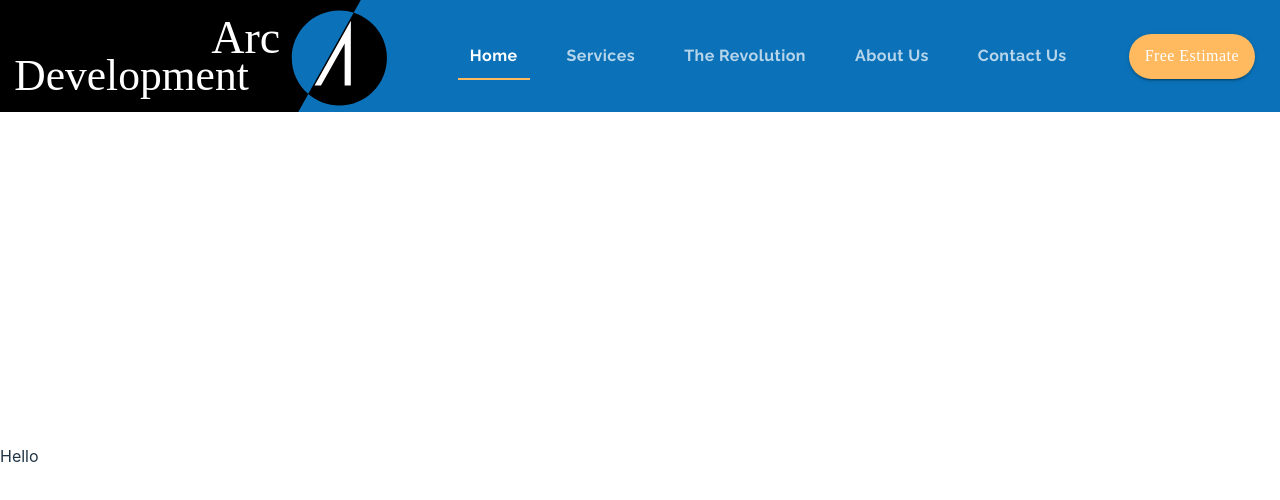
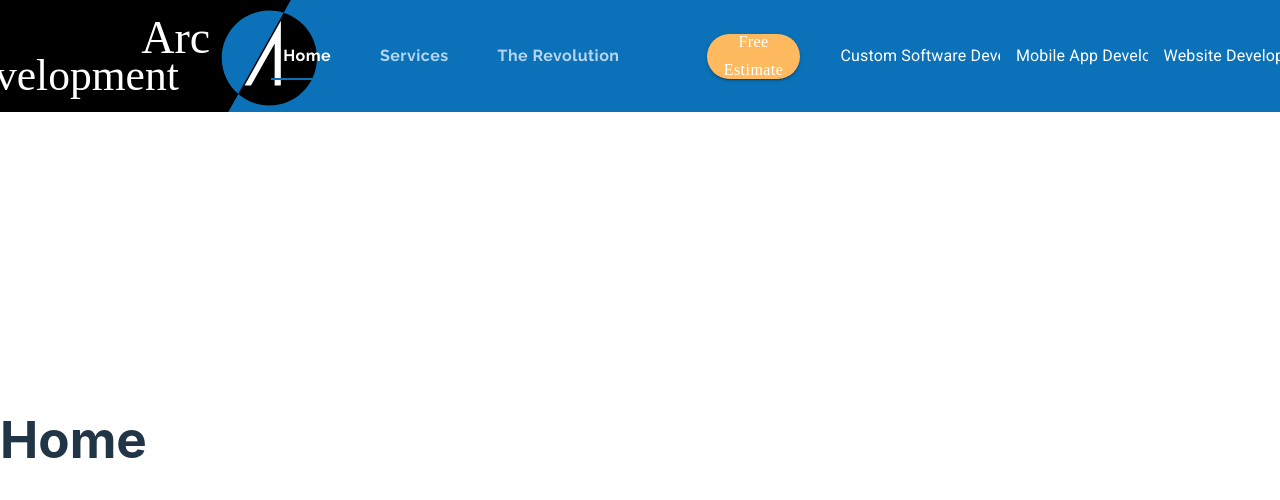
Before and after one commit to vincentnguyen127/V-Technology, a React (Vite) app in the folder client/: page / in a window 1280 px wide. Shown: the top 500 px of the page. Built offline with nearby package versions, Linux system fonts and the light colour scheme.

Commit message:
chore: Add lazy loading for images and implement routing in App component

```diff
--- a/client/src/components/App.tsx
+++ b/client/src/components/App.tsx
@@ -1,22 +1,40 @@
-import { useState } from 'react'
-import { Box, Button, Container } from '@material-ui/core'
+
 import Header from './ui/Header'
-import { ThemeProvider, createTheme } from '@material-ui/core'
+import { ThemeProvider } from '@material-ui/core'
 import theme from './ui/Theme'
+import { BrowserRouter as Router, Route, Routes } from 'react-router-dom';
 
-// const theme = createTheme({
 
-// })
+function Home() {
+  return <h1>Home</h1>;
+}
+
+function About() {
+  return <h1>About</h1>;
+}
+
+function Contact() {
+  return <h1>Contact</h1>;
+}
 
 function App() {
-  const [count, setCount] = useState(0)
-
   return (
     <>
-     <ThemeProvider theme={theme}>
-     <Header />
-     Hello
-      </ThemeProvider>
+      <ThemeProvider theme={theme}>
+      <Router>
+        <Header />
+        <Routes>
+          <Route path="/" element={<Home />} />
+          <Route path="/services" element={<About />} />
+          <Route path="/customsoftware" element={<Home />} />
+          <Route path="/mobileapps" element={<Home />} />
+          <Route path="/websites" element={<Home />} />
+          <Route path="/revolution" element={<Home />} />
+          <Route path="/about" element={<Home />} />
+          <Route path="/estimate" element={<Home />} />
+        </Routes>
+      </Router>
+    </ThemeProvider>
     </>
   )
 }
--- a/client/src/components/ui/Header.tsx
+++ b/client/src/components/ui/Header.tsx
@@ -1,7 +1,8 @@
-import React, {FC, useState} from 'react';
-import { AppBar, Toolbar, useScrollTrigger, Tabs, Tab, Button  } from '@material-ui/core';
+import React, {FC, useEffect, useState} from 'react';
+import { AppBar, Toolbar, useScrollTrigger, Tabs, Tab, Button, Menu, MenuItem  } from '@material-ui/core';
 import { makeStyles } from '@material-ui/styles';
 import logo from '../../assets/logo.svg'
+import { Link } from 'react-router-dom';
 
 
 const useStyles = makeStyles( (theme : any)  => ({
@@ -10,7 +11,7 @@ const useStyles = makeStyles( (theme : any)  => ({
 		marginBottom: '3em'
 	},
 	logo: {
-		height: '7em'
+		height: '8em'
 	},
 	tabContainer: {
 		marginLeft: 'auto'
@@ -27,6 +28,12 @@ const useStyles = makeStyles( (theme : any)  => ({
 		marginRight: '25px',
 		borderRadius: '50px',
 		height: '45px'
+	},
+	logoContainer: {
+		padding: 0,
+		"&:hover" : {
+			backgroundColor: "transparent"
+		}
 	}
 
 }));
@@ -35,16 +42,15 @@ interface HeaderProps {
 
 }
 
-interface Tab {
+interface TabType {
 	label: string,
-	path: string
+	path: string,
+	id?: string,
 }
 
 function ElevationScroll(props : any) {
 	const { children } = props;
-	// Note that you normally won't need to set the window ref as useScrollTrigger
-	// will default to window.
-	// This is only being set here because the demo is in an iframe.
+
 	const trigger = useScrollTrigger({
 	  disableHysteresis: true,
 	  threshold: 0
@@ -55,52 +61,88 @@ function ElevationScroll(props : any) {
 	});
   }
 
-  const tabs : Tab[]  = [
+  const tabs : TabType[]  = [
 	{
 		label: 'Home',
-		path: ''
+		path: '/'
 	},
 	{
 		label: 'Services',
-		path: ''
+		path: '/services'
 	},
 	{
 		label: 'The Revolution',
-		path: ''
+		path: '/revolution'
 	},
 	{
 		label: 'About Us',
-		path: ''
+		path: '/about'
 	},
 	{
 		label: 'Contact Us',
-		path: ''
+		path: '/contact'
 	},
+  ]
 
-  ]
 
 
 const Header : FC<HeaderProps> = ({ }) => {
 	const classes = useStyles();
 	const [tabValue, setTabValue] = useState<number>(0);
+	const [anchorEl, setAnchorEL] = useState(null)
+	const [open, setOpen] = useState<boolean>(false)
 
-	// const handleTabChange = (event , index) => {
-	// 	console.log(event)
-	// 	setTabValue(index)
-	// }
+	const handleClick = (e: any) => {
+		setAnchorEL(e.currentTarget)
+		setOpen(true)
+	}
+
+	const handleClose = (e: any ) => {
+		setAnchorEL(null)
+		setOpen(false)
+	}
+
+	const fixActiveTabRefresh = () => {
+		const pathName = window.location.pathname
+		if(pathName === '/' && tabValue !== 0 ) {
+			setTabValue(0)
+		}
+		else if (pathName === '/services' && tabValue !== 1) {
+			setTabValue(1)
+		}
+		else if (pathName === '/revolution' && tabValue !==2) {
+			setTabValue(2)
+		}
+		else if (pathName === '/about' && tabValue !==3) {
+			setTabValue(3)
+		}
+		else if (pathName === '/contact' && tabValue !==4) {
+			setTabValue(4)
+		}
+	}
+
+	useEffect(() => {
+		fixActiveTabRefresh()
+	},[tabValue])
 
 	return (
 		<>
 		<ElevationScroll>
 		<AppBar >
 			<Toolbar disableGutters>
+				<Button disableRipple component={Link} to="/" className={classes.logoContainer} onClick={() => setTabValue(0)}>
 				<img src={logo} alt="company logo" className={classes.logo}/>
-				<Tabs value={tabValue} className={classes.tabContainer}>
+				</Button>
+				<Tabs value={tabValue} className={classes.tabContainer} onChange={(e, index) => setTabValue(index)} indicatorColor='primary'>
 				{tabs.map((tab) => (
-					<Tab className={classes.tab} label={tab.label} />
+					<Tab className={classes.tab} label={tab.label} component={Link} to={tab.path}/>
 				))}
 			</Tabs>
 			<Button variant="contained" color="secondary" className={classes.button}>Free Estimate</Button>
+			<Menu id='simple-menu' anchorEl={anchorEl} open={open} onClose={handleClose}/>
+				<MenuItem onClick={handleClose}>Custom Software Development</MenuItem>
+				<MenuItem onClick={handleClose}>Mobile App Development</MenuItem>
+				<MenuItem onClick={handleClose}>Website Development</MenuItem>
 			</Toolbar>
 		</AppBar>
 		</ElevationScroll>
```
